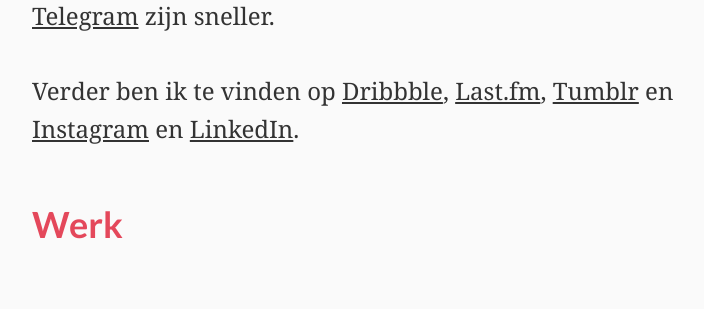
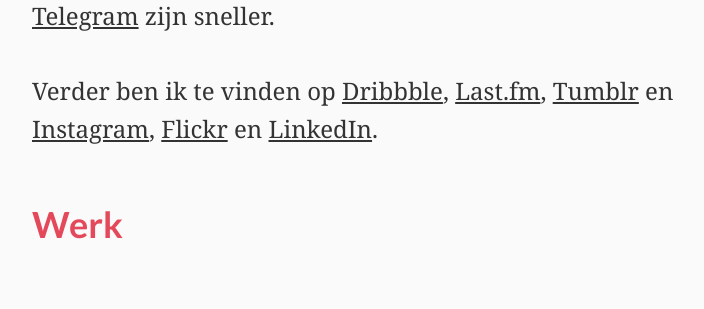
Before and after one commit to FMJansen/-archived-fmjansen.com, a PHP site: page / in a window 1280 px wide. Shown: the part 471-780 px from the top of the page, without its empty margins (258-962 px from the left). Run offline with PHP 8.4, Linux system fonts and the light colour scheme; data that the repository does not hold is empty; style sheets or scripts are compiled from the project's sources.

Commit message:
fix social links, add Flickr

```diff
--- a/index.php
+++ b/index.php
@@ -9,9 +9,10 @@
         en <a href="//telegram.me/fmjansen">Telegram</a> zijn sneller.</p>
       <p>Verder ben ik te vinden op
         <a href="//dribbble.com/fmjansen">Dribbble</a>,
-        <a href="//last.fm/lastfmjansen">Last.fm</a>,
+        <a href="//www.last.fm/user/lastfmjansen">Last.fm</a>,
         <a href="//fmjansen.tumblr.com">Tumblr</a> en
-        <a href="//instagram.com/fmjansennl">Instagram</a> en
+        <a href="//instagram.com/fmjansennl">Instagram</a>,
+        <a href="//www.flickr.com/photos/fmjansen/">Flickr</a> en
         <a href="//linkedin.com/in/florismartijnjansen">LinkedIn</a>.
       </p>
 
```
